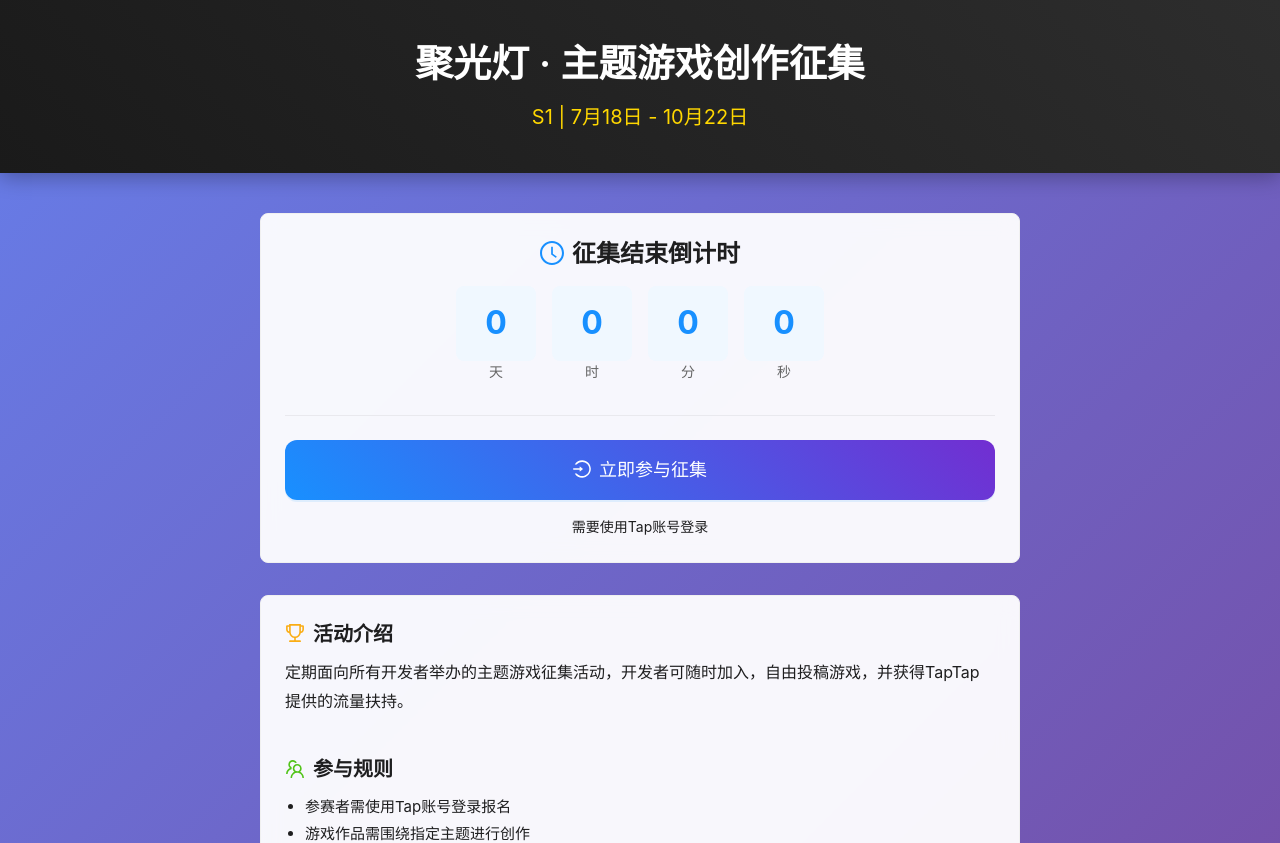
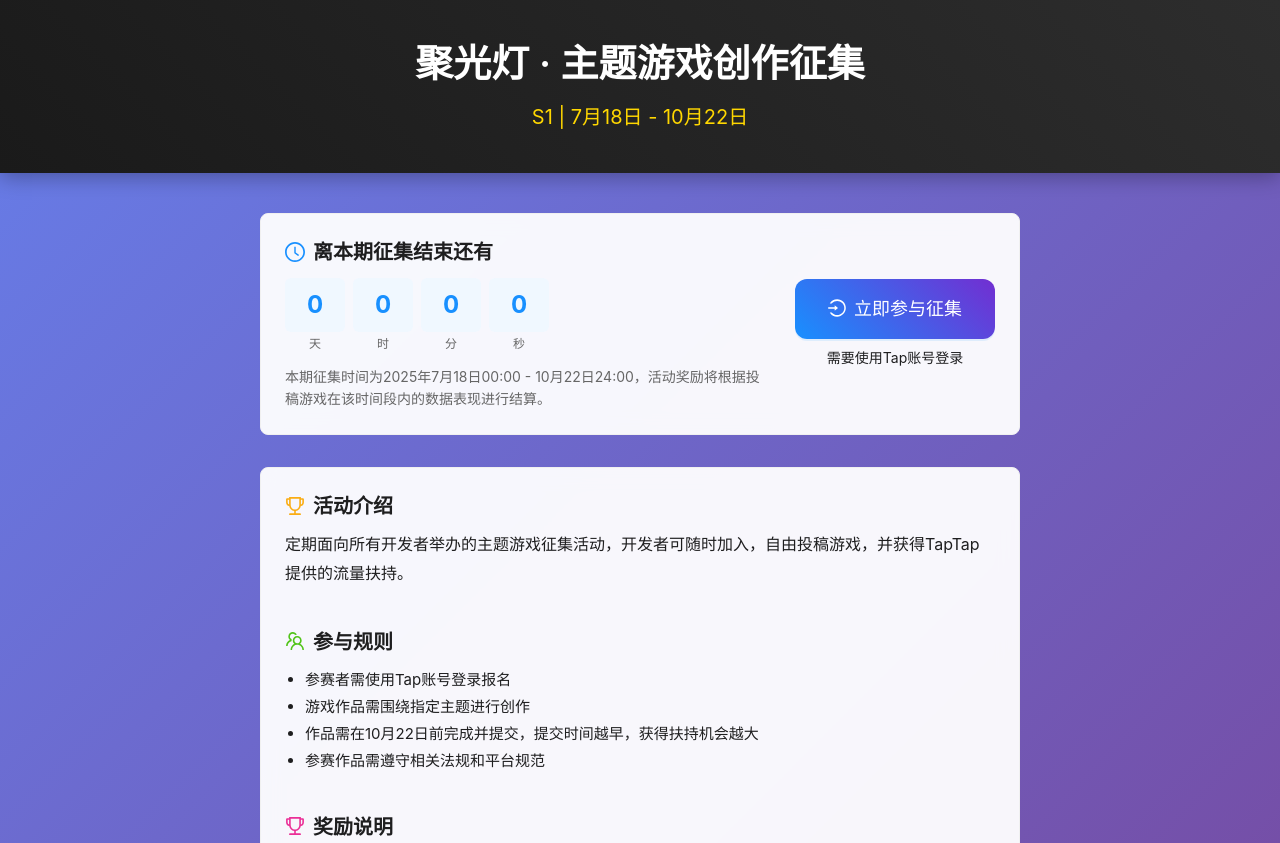
Before and after one commit to MellosLok/gamesubmit, a React (Vite) app: page / in a window 1280 px wide. Shown: the top 843 px of the page. Built offline with nearby package versions, Linux system fonts and the light colour scheme.

Commit message:
feat: 优化登录页面布局，倒计时和按钮同行显示，更紧凑的响应式设计

```diff
--- a/src/components/TapLogin/index.tsx
+++ b/src/components/TapLogin/index.tsx
@@ -74,76 +74,78 @@ const TapLogin: React.FC = () => {
       <div style={{ maxWidth: 800, margin: '0 auto', padding: '40px 20px' }}>
         {/* 倒计时和参与按钮 */}
         <Card style={{ marginBottom: 32, background: 'rgba(255,255,255,0.95)', backdropFilter: 'blur(10px)' }}>
+          <div style={{ display: 'flex', alignItems: 'center', gap: 24, flexWrap: 'wrap' }}>
             {/* 倒计时 */}
-          <div style={{ textAlign: 'center', marginBottom: 32 }}>
-            <Title level={3} style={{ marginBottom: 16 }}>
+            <div style={{ flex: 1, minWidth: 300 }}>
+              <Title level={4} style={{ marginBottom: 12 }}>
                 <ClockCircleOutlined style={{ marginRight: 8, color: '#1890ff' }} />
-              征集结束倒计时
+                离本期征集结束还有
               </Title>
-            <div style={{ display: 'flex', justifyContent: 'center', gap: 16, flexWrap: 'wrap' }}>
+              <div style={{ display: 'flex', justifyContent: 'flex-start', gap: 8, flexWrap: 'wrap', marginBottom: 12 }}>
                 <div style={{ textAlign: 'center' }}>
                   <div style={{
-                  fontSize: 32,
+                    fontSize: 24,
                     fontWeight: 'bold',
                     color: '#1890ff',
                     background: '#f0f8ff',
-                  padding: '12px 16px',
-                  borderRadius: 8,
-                  minWidth: 80
+                    padding: '8px 12px',
+                    borderRadius: 6,
+                    minWidth: 60
                   }}>
                     {timeLeft.days}
                   </div>
-                <Text style={{ fontSize: 14, color: '#666' }}>天</Text>
+                  <Text style={{ fontSize: 12, color: '#666' }}>天</Text>
                 </div>
                 <div style={{ textAlign: 'center' }}>
                   <div style={{
-                  fontSize: 32,
+                    fontSize: 24,
                     fontWeight: 'bold',
                     color: '#1890ff',
                     background: '#f0f8ff',
-                  padding: '12px 16px',
-                  borderRadius: 8,
-                  minWidth: 80
+                    padding: '8px 12px',
+                    borderRadius: 6,
+                    minWidth: 60
                   }}>
                     {timeLeft.hours}
                   </div>
-                <Text style={{ fontSize: 14, color: '#666' }}>时</Text>
+                  <Text style={{ fontSize: 12, color: '#666' }}>时</Text>
                 </div>
                 <div style={{ textAlign: 'center' }}>
                   <div style={{
-                  fontSize: 32,
+                    fontSize: 24,
                     fontWeight: 'bold',
                     color: '#1890ff',
                     background: '#f0f8ff',
-                  padding: '12px 16px',
-                  borderRadius: 8,
-                  minWidth: 80
+                    padding: '8px 12px',
+                    borderRadius: 6,
+                    minWidth: 60
                   }}>
                     {timeLeft.minutes}
                   </div>
-                <Text style={{ fontSize: 14, color: '#666' }}>分</Text>
+                  <Text style={{ fontSize: 12, color: '#666' }}>分</Text>
                 </div>
                 <div style={{ textAlign: 'center' }}>
                   <div style={{
-                  fontSize: 32,
+                    fontSize: 24,
                     fontWeight: 'bold',
                     color: '#1890ff',
                     background: '#f0f8ff',
-                  padding: '12px 16px',
-                  borderRadius: 8,
-                  minWidth: 80
+                    padding: '8px 12px',
+                    borderRadius: 6,
+                    minWidth: 60
                   }}>
                     {timeLeft.seconds}
                   </div>
-                <Text style={{ fontSize: 14, color: '#666' }}>秒</Text>
+                  <Text style={{ fontSize: 12, color: '#666' }}>秒</Text>
                 </div>
               </div>
+              <Text style={{ fontSize: 14, color: '#666', lineHeight: 1.5 }}>
+                本期征集时间为2025年7月18日00:00 - 10月22日24:00，活动奖励将根据投稿游戏在该时间段内的数据表现进行结算。
+              </Text>
             </div>
 
-          <Divider />
-
             {/* 参与按钮 */}
-          <div style={{ textAlign: 'center' }}>
+            <div style={{ flex: '0 0 auto', minWidth: 200 }}>
               <Button
                 type="primary"
                 size="large"
@@ -161,8 +163,9 @@ const TapLogin: React.FC = () => {
               >
                 立即参与征集
               </Button>
-            <div style={{ marginTop: 16, fontSize: 14, color: '#666' }}>
+              <div style={{ marginTop: 8, fontSize: 12, color: '#666', textAlign: 'center' }}>
                 <Text>需要使用Tap账号登录</Text>
+              </div>
             </div>
           </div>
         </Card>
```
Lines whose indentation alone changed are shown as unchanged.
